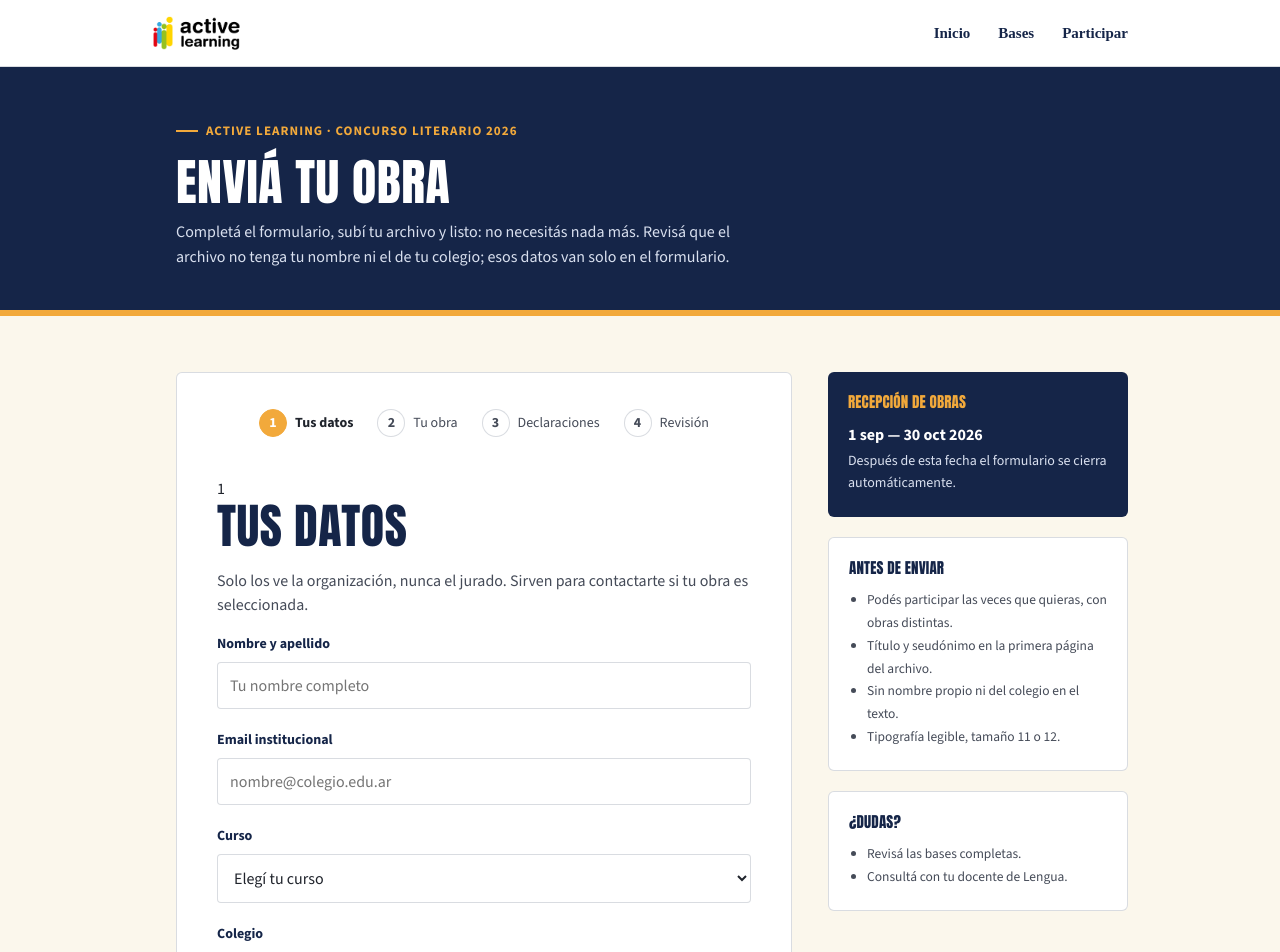
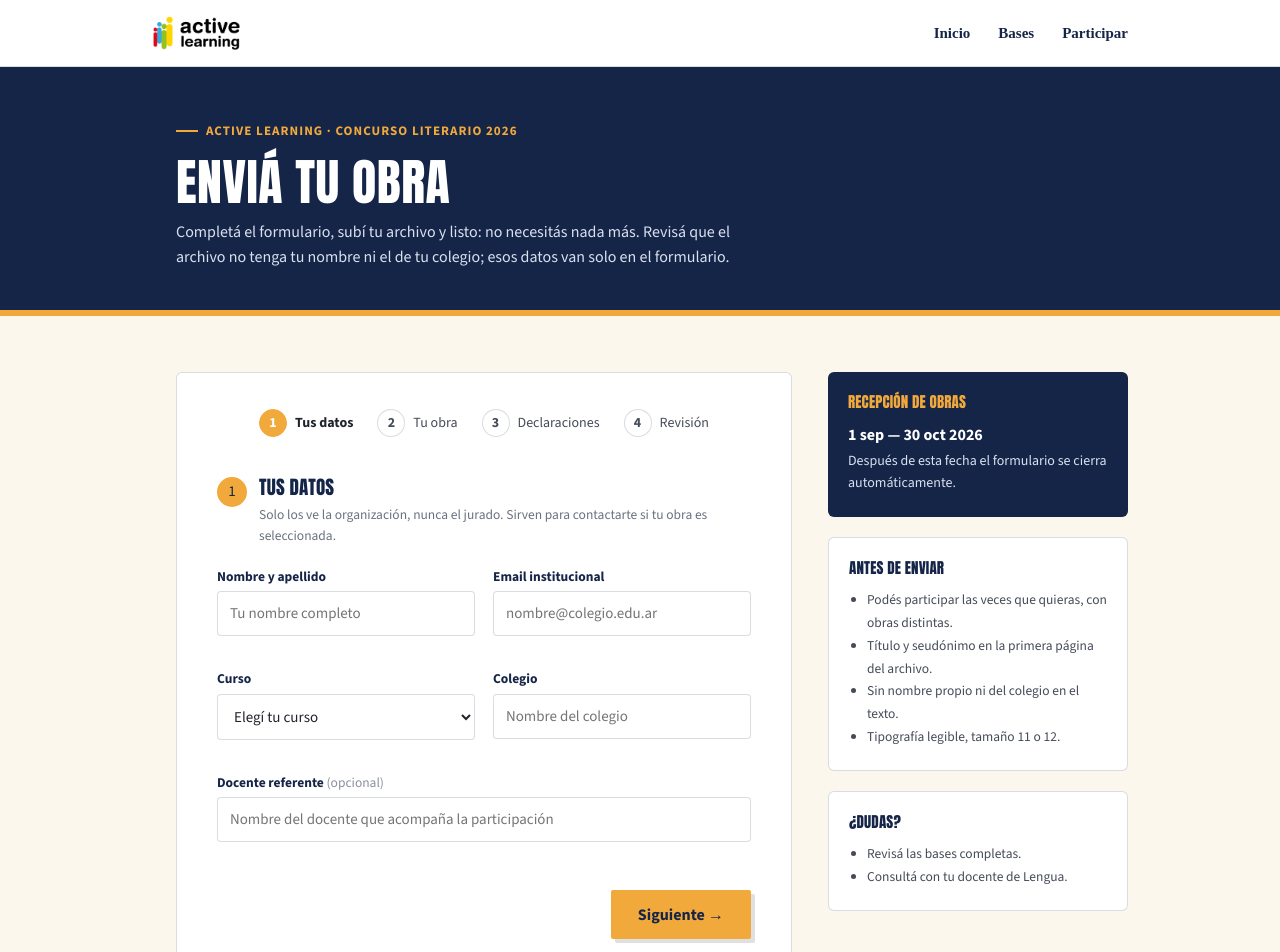
Before and after one commit to sophieblousson/voces-de-la-adolescencia, a Next.js app: page /participar in a window 1280 px wide. Shown: the top 952 px of the page. Built offline with nearby package versions, Linux system fonts and the light colour scheme.

Commit message:
Update Form.module.css

```diff
--- a/components/form/Form.module.css
+++ b/components/form/Form.module.css
@@ -1,53 +1,121 @@
-.step {
-  max-width: 640px;
-  margin: 0 auto;
+.step,
+.stepBlock {
+  width: 100%;
 }
 
 .stepTitle {
-  font-size: var(--fs-xl);
-  margin: 0 0 var(--space-2);
+  margin: 0 0 6px;
+  color: var(--color-ink);
+  font-family: var(--font-anton), Impact, sans-serif;
+  font-size: 22px;
+  font-weight: 400;
+  line-height: 1.1;
+  text-transform: uppercase;
 }
 
 .stepDescription {
-  color: var(--color-texto-secundario);
-  margin: 0 0 var(--space-8);
+  margin: 0 0 28px;
+  color: #6b7180;
+  font-family: var(--font-source-sans-3), Helvetica, Arial, sans-serif;
+  font-size: 14.5px;
+  line-height: 1.55;
+}
+
+.blockTitle {
+  display: flex;
+  align-items: flex-start;
+  gap: 12px;
+  margin: 0 0 22px;
+}
+
+.blockTitle h2 {
+  margin: 0 0 6px;
+  color: var(--color-ink);
+  font-family: var(--font-anton), Impact, sans-serif;
+  font-size: 19px;
+  font-weight: 400;
+  line-height: 1.1;
+  text-transform: uppercase;
+}
+
+.blockTitle p {
+  margin: 0;
+  color: #6b7180;
+  font-family: var(--font-source-sans-3), Helvetica, Arial, sans-serif;
+  font-size: 13.5px;
+  line-height: 1.55;
+}
+
+.blockNumber {
+  flex: none;
+  width: 30px;
+  height: 30px;
+  border-radius: 50%;
+  background: var(--color-marigold);
+  color: var(--color-ink);
+  display: inline-flex;
+  align-items: center;
+  justify-content: center;
+  font-family: var(--font-anton), Impact, sans-serif;
+  font-size: 15px;
+  font-weight: 400;
+  line-height: 1;
+}
+
+.grid2,
+.row {
+  display: grid;
+  grid-template-columns: 1fr 1fr;
+  gap: 18px;
+}
+
+.full {
+  grid-column: 1 / -1;
 }
 
 .field {
-  margin-bottom: var(--space-5);
+  margin-bottom: 16px;
 }
 
 .label {
   display: block;
-  font-size: var(--fs-sm);
-  font-weight: var(--fw-bold);
-  color: var(--color-texto-principal);
-  margin-bottom: var(--space-2);
+  margin-bottom: 6px;
+  color: var(--color-ink);
+  font-family: var(--font-source-sans-3), Helvetica, Arial, sans-serif;
+  font-size: 13.5px;
+  font-weight: 700;
+  line-height: 1.3;
 }
 
 .optional {
-  font-weight: var(--fw-regular);
-  color: var(--color-texto-secundario);
+  color: #8a8f9c;
+  font-weight: 400;
   text-transform: none;
 }
 
 .hint {
-  font-size: var(--fs-xs);
-  color: var(--color-texto-secundario);
-  margin: var(--space-1) 0 0;
+  margin: 4px 0 0;
+  color: #8a8f9c;
+  font-family: var(--font-source-sans-3), Helvetica, Arial, sans-serif;
+  font-size: 12.5px;
+  line-height: 1.4;
 }
 
 .input,
 .select,
 .textarea {
   width: 100%;
-  font-family: var(--font-principal);
-  font-size: var(--fs-base);
-  color: var(--color-texto-principal);
-  background-color: #ffffff;
-  border: 1px solid var(--color-borde);
+  background: #ffffff;
+  border: 1px solid var(--color-line);
   border-radius: var(--radius-sm);
-  padding: var(--space-3);
+  color: var(--color-charcoal);
+  font-family: var(--font-source-sans-3), Helvetica, Arial, sans-serif;
+  font-size: 15px;
+  line-height: 1.4;
+  padding: 11px 12px;
+  transition:
+    border-color var(--transition-fast),
+    box-shadow var(--transition-fast);
 }
 
 .textarea {
@@ -58,85 +126,87 @@
 .input:focus,
 .select:focus,
 .textarea:focus {
-  outline: 2px solid var(--color-accion-principal);
-  outline-offset: 1px;
-  border-color: var(--color-accion-principal);
+  border-color: var(--color-sky);
+  box-shadow: 0 0 0 3px rgba(44, 159, 216, 0.16);
+  outline: none;
 }
 
 .inputError {
-  border-color: var(--color-rojo);
+  border-color: var(--color-error);
 }
 
 .errorText {
-  font-size: var(--fs-xs);
-  color: var(--color-rojo);
-  margin: var(--space-1) 0 0;
-}
-
-.row {
-  display: grid;
-  grid-template-columns: 1fr 1fr;
-  gap: var(--space-4);
+  margin: 5px 0 0;
+  color: var(--color-error);
+  font-family: var(--font-source-sans-3), Helvetica, Arial, sans-serif;
+  font-size: 12.5px;
+  line-height: 1.4;
 }
 
 .fieldset {
   border: none;
   padding: 0;
-  margin: 0 0 var(--space-6);
+  margin: 0 0 28px;
 }
 
 .legend {
-  font-size: var(--fs-sm);
-  font-weight: var(--fw-bold);
-  color: var(--color-texto-secundario);
+  margin: 0 0 12px;
+  padding: 0;
+  color: var(--color-ink);
+  font-family: var(--font-anton), Impact, sans-serif;
+  font-size: 16px;
+  font-weight: 400;
+  letter-spacing: 0.02em;
   text-transform: uppercase;
-  letter-spacing: 0.05em;
-  padding: 0;
-  margin-bottom: var(--space-3);
 }
 
 .checkboxRow {
   display: flex;
   align-items: flex-start;
-  gap: var(--space-3);
-  padding: var(--space-3);
-  border: 1px solid var(--color-borde);
+  gap: 12px;
+  padding: 14px 16px;
+  border: 1px solid var(--color-line);
   border-radius: var(--radius-sm);
-  margin-bottom: var(--space-3);
+  margin-bottom: 10px;
+  background: #ffffff;
 }
 
 .checkboxRow input[type="checkbox"] {
-  margin-top: 3px;
+  flex: none;
   width: 18px;
   height: 18px;
-  flex-shrink: 0;
-  accent-color: var(--color-accion-principal);
+  margin-top: 3px;
+  accent-color: var(--color-marigold);
 }
 
 .checkboxLabel {
-  font-size: var(--fs-sm);
-  color: var(--color-texto-principal);
+  color: #454b58;
+  font-family: var(--font-source-sans-3), Helvetica, Arial, sans-serif;
+  font-size: 14px;
+  line-height: 1.5;
 }
 
 .calloutBox {
-  padding: var(--space-4);
-  border-left: 4px solid var(--color-celeste);
-  background-color: var(--color-celeste-tint);
-  border-radius: var(--radius-sm);
-  margin-bottom: var(--space-6);
+  margin-bottom: 28px;
+  padding: 14px 16px;
+  background: #fbf1dd;
+  border-left: 3px solid var(--color-marigold-dark);
+  border-radius: 0 var(--radius-sm) var(--radius-sm) 0;
 }
 
 .calloutBox p {
   margin: 0;
-  font-size: var(--fs-sm);
-  color: var(--color-texto-principal);
+  color: #5c4a1f;
+  font-family: var(--font-source-sans-3), Helvetica, Arial, sans-serif;
+  font-size: 13.5px;
+  line-height: 1.55;
 }
 
 .actions {
   display: flex;
   justify-content: space-between;
-  gap: var(--space-4);
-  margin-top: var(--space-8);
+  gap: 16px;
+  margin-top: 32px;
 }
 
 .actionsEnd {
@@ -144,136 +214,157 @@
 }
 
 .button {
-  font-family: var(--font-principal);
-  font-size: var(--fs-base);
-  font-weight: var(--fw-bold);
-  padding: var(--space-3) var(--space-6);
-  border-radius: var(--radius-sm);
-  border: 2px solid transparent;
+  border: 1px solid transparent;
+  border-radius: 2px;
   cursor: pointer;
+  font-family: var(--font-source-sans-3), Helvetica, Arial, sans-serif;
+  font-size: 16px;
+  font-weight: 700;
+  padding: 13px 26px;
+  transition:
+    background-color var(--transition-fast),
+    border-color var(--transition-fast),
+    color var(--transition-fast),
+    transform var(--transition-fast);
 }
 
 .buttonPrimary {
-  background-color: var(--color-accion-principal);
-  color: #ffffff;
+  background: var(--color-marigold);
+  color: var(--color-ink);
+  box-shadow: 4px 4px 0 rgba(0, 0, 0, 0.12);
 }
 
 .buttonPrimary:hover {
-  background-color: var(--color-accion-principal-hover);
+  background: var(--color-marigold-dark);
+  transform: translate(-1px, -1px);
 }
 
 .buttonPrimary:disabled {
-  background-color: var(--color-borde);
-  color: var(--color-texto-secundario);
+  background: #ddd5c7;
+  color: #8a8f9c;
   cursor: not-allowed;
+  box-shadow: none;
+  transform: none;
 }
 
 .buttonSecondary {
-  background-color: transparent;
-  color: var(--color-texto-principal);
-  border-color: var(--color-borde);
+  background: transparent;
+  color: var(--color-ink);
+  border-color: var(--color-line);
 }
 
 .buttonSecondary:hover {
-  border-color: var(--color-texto-secundario);
+  border-color: var(--color-ink);
 }
 
 .summaryBlock {
-  margin-bottom: var(--space-6);
+  margin-bottom: 28px;
 }
 
 .summaryHeading {
-  font-size: var(--fs-sm);
-  font-weight: var(--fw-bold);
-  color: var(--color-texto-secundario);
+  margin: 0 0 10px;
+  color: var(--color-ink);
+  font-family: var(--font-anton), Impact, sans-serif;
+  font-size: 16px;
+  font-weight: 400;
+  letter-spacing: 0.02em;
   text-transform: uppercase;
-  letter-spacing: 0.05em;
-  margin: 0 0 var(--space-2);
 }
 
 .summaryRow {
   display: flex;
   justify-content: space-between;
-  gap: var(--space-4);
-  padding: var(--space-2) 0;
-  border-bottom: 1px solid var(--color-borde);
-  font-size: var(--fs-sm);
+  gap: 16px;
+  padding: 10px 0;
+  border-bottom: 1px solid var(--color-line);
+  font-family: var(--font-source-sans-3), Helvetica, Arial, sans-serif;
+  font-size: 14px;
 }
 
 .summaryRowLabel {
-  color: var(--color-texto-secundario);
+  color: #6b7180;
 }
 
 .summaryRowValue {
-  color: var(--color-texto-principal);
-  font-weight: var(--fw-medium);
+  color: var(--color-ink);
+  font-weight: 700;
   text-align: right;
 }
 
 .editLink {
-  font-size: var(--fs-xs);
-  font-weight: var(--fw-bold);
-  color: var(--color-accion-principal);
   background: none;
   border: none;
+  color: var(--color-marigold-dark);
   cursor: pointer;
+  font-family: var(--font-source-sans-3), Helvetica, Arial, sans-serif;
+  font-size: 12.5px;
+  font-weight: 700;
   padding: 0;
 }
 
 .submitError {
-  padding: var(--space-4);
-  border-left: 4px solid var(--color-rojo);
-  background-color: #fdecee;
-  border-radius: var(--radius-sm);
-  margin-bottom: var(--space-6);
+  margin-bottom: 28px;
+  padding: 14px 16px;
+  background: #fdecee;
+  border-left: 3px solid var(--color-error);
+  border-radius: 0 var(--radius-sm) var(--radius-sm) 0;
 }
 
 .submitError p {
   margin: 0;
-  font-size: var(--fs-sm);
-  color: var(--color-texto-principal);
+  color: var(--color-charcoal);
+  font-family: var(--font-source-sans-3), Helvetica, Arial, sans-serif;
+  font-size: 13.5px;
+  line-height: 1.55;
 }
 
 .fileDropzone {
-  border: 2px dashed var(--color-borde);
+  border: 2px dashed var(--color-line);
   border-radius: var(--radius-md);
-  padding: var(--space-8) var(--space-4);
+  padding: 26px;
+  background: #fcfaf4;
   text-align: center;
-  background-color: var(--color-fondo-alt);
+  transition:
+    border-color var(--transition-fast),
+    background-color var(--transition-fast);
 }
 
 .fileDropzoneHasFile {
-  border-color: var(--color-celeste);
-  background-color: var(--color-celeste-tint);
+  border-color: var(--color-sky);
+  background: #eaf6fb;
 }
 
 .fileName {
-  font-weight: var(--fw-bold);
-  color: var(--color-texto-principal);
-  margin: var(--space-2) 0 0;
-  word-break: break-all;
+  margin: 10px 0 0;
+  color: var(--color-ink);
+  font-family: var(--font-source-sans-3), Helvetica, Arial, sans-serif;
+  font-size: 14.5px;
+  font-weight: 700;
+  word-break: break-word;
 }
 
 .fileSize {
-  font-size: var(--fs-xs);
-  color: var(--color-texto-secundario);
-  margin: var(--space-1) 0 0;
+  margin: 4px 0 0;
+  color: #6b7180;
+  font-family: var(--font-source-sans-3), Helvetica, Arial, sans-serif;
+  font-size: 12.5px;
 }
 
 .fileInputLabel {
   display: inline-block;
-  font-size: var(--fs-sm);
-  font-weight: var(--fw-bold);
+  margin-top: 14px;
+  background: var(--color-ink);
   color: #ffffff;
-  background-color: var(--color-accion-principal);
-  padding: var(--space-2) var(--space-5);
-  border-radius: var(--radius-sm);
   cursor: pointer;
-  margin-top: var(--space-3);
+  font-family: var(--font-source-sans-3), Helvetica, Arial, sans-serif;
+  font-size: 14px;
+  font-weight: 700;
+  padding: 10px 18px;
+  border-radius: 2px;
 }
 
 .fileInputLabel:hover {
-  background-color: var(--color-accion-principal-hover);
+  background: var(--color-ink-2);
 }
 
 .visuallyHidden {
@@ -288,7 +379,8 @@
   border: 0;
 }
 
-@media (max-width: 640px) {
+@media (max-width: 720px) {
+  .grid2,
   .row {
     grid-template-columns: 1fr;
   }
@@ -300,4 +392,8 @@
   .button {
     width: 100%;
   }
+
+  .blockTitle {
+    align-items: flex-start;
+  }
 }
```
